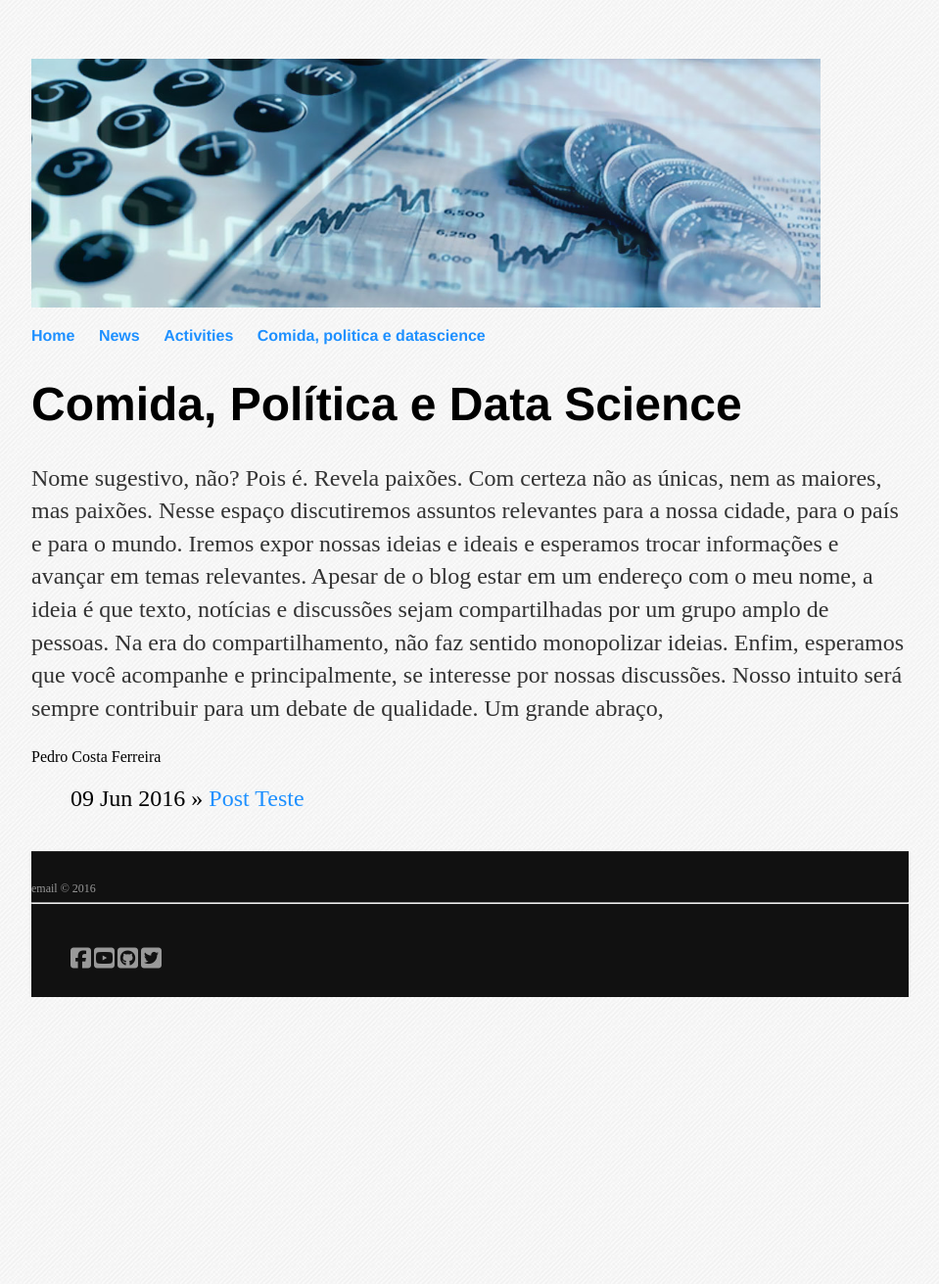
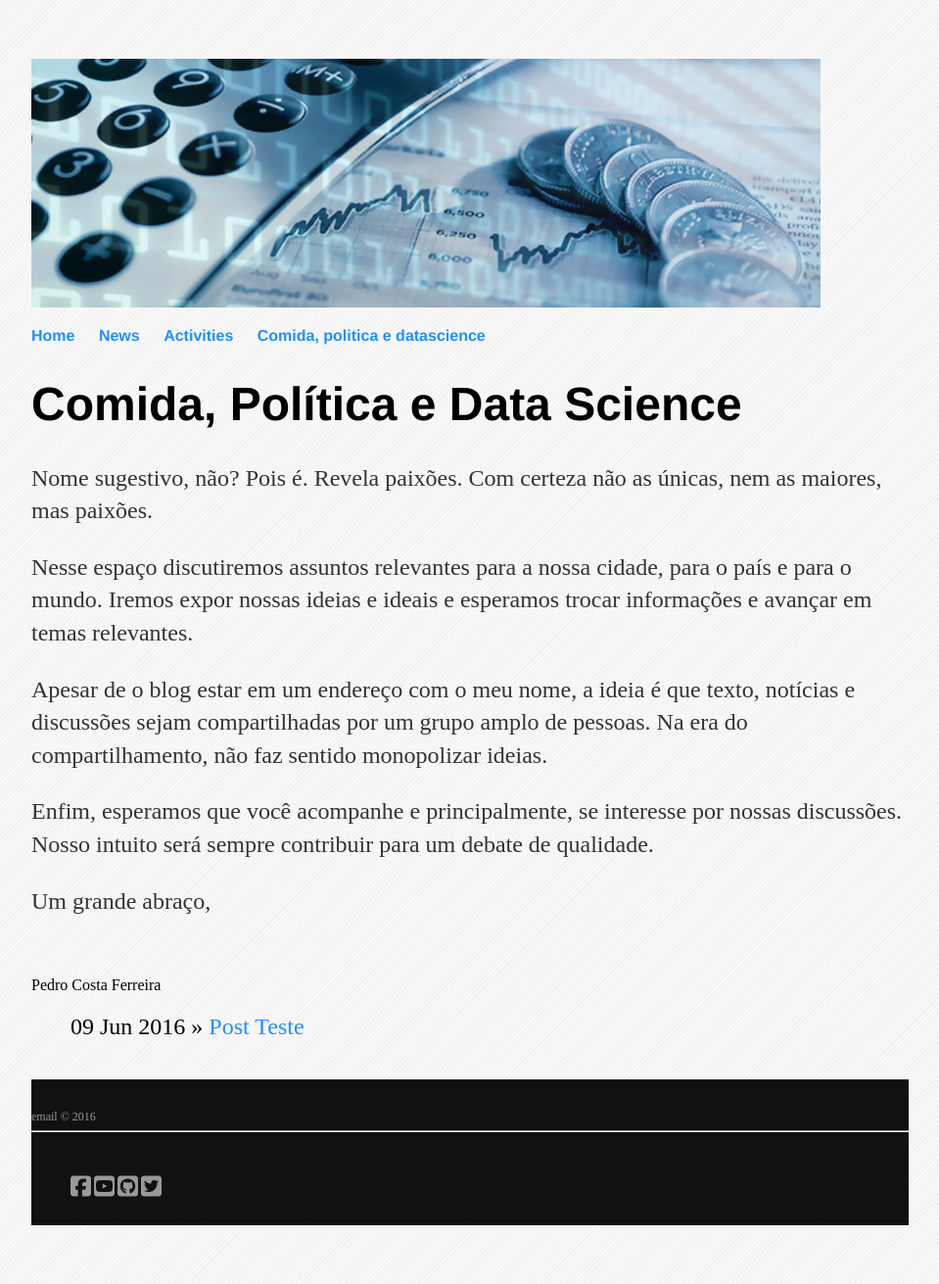
Before and after one commit to pedrocostaferreira/pedrocostaferreira.github.io, a Jekyll site: the page built from blog/index.html, in a window 1280 px wide. Shown: the whole page at 98% size, without its empty margins (160-1119 px from the left). Built offline with Jekyll 4.4.1, drawn with Linux system fonts in a browser that asks for light colours; nearby versions of some CDN libraries; library files that are not in the unit come from our copies; before the commit the page ends 1078 px from its top, so only the background shows below that.

```diff
--- a/blog/index.html
+++ b/blog/index.html
@@ -3,13 +3,15 @@ layout: default
 title: Comida, Política e Data Science
 ---
 	<h1>{{ page.title }}</h1>
-	<p>Nome sugestivo, não? Pois é. Revela paixões. Com certeza não as únicas, nem as maiores, mas paixões.
+<p>Nome sugestivo, não? Pois é. Revela paixões. Com certeza não as únicas, nem as maiores, mas paixões.</p>
+   <p> Nesse espaço discutiremos assuntos relevantes para a nossa cidade, para o país e para o mundo. Iremos expor
+    nossas ideias e ideais e esperamos trocar informações e avançar em temas relevantes. </p>
 
-    Nesse espaço discutiremos assuntos relevantes para a nossa cidade, para o país e para o mundo. Iremos expor nossas ideias e ideais e esperamos trocar informações e avançar em temas relevantes.
-Apesar de o blog estar em um endereço com o meu nome, a ideia é que texto, notícias e discussões sejam compartilhadas por um grupo amplo de pessoas. Na era do compartilhamento, não faz sentido monopolizar ideias.
-Enfim, esperamos que você acompanhe e principalmente, se interesse por nossas discussões. Nosso intuito será sempre contribuir para um debate de qualidade.
-Um grande abraço,</p>
-Pedro Costa Ferreira
+<p>Apesar de o blog estar em um endereço com o meu nome, a ideia é que texto, notícias e discussões sejam compartilhadas
+por um grupo amplo de pessoas. Na era do compartilhamento, não faz sentido monopolizar ideias.</p>
+<p>Enfim, esperamos que você acompanhe e principalmente, se interesse por nossas discussões. Nosso intuito será sempre contribuir para um debate de qualidade.</p>
+<p>Um grande abraço,</p>
+<br><br>Pedro Costa Ferreira
 
 
 	<ul class="posts">
```
